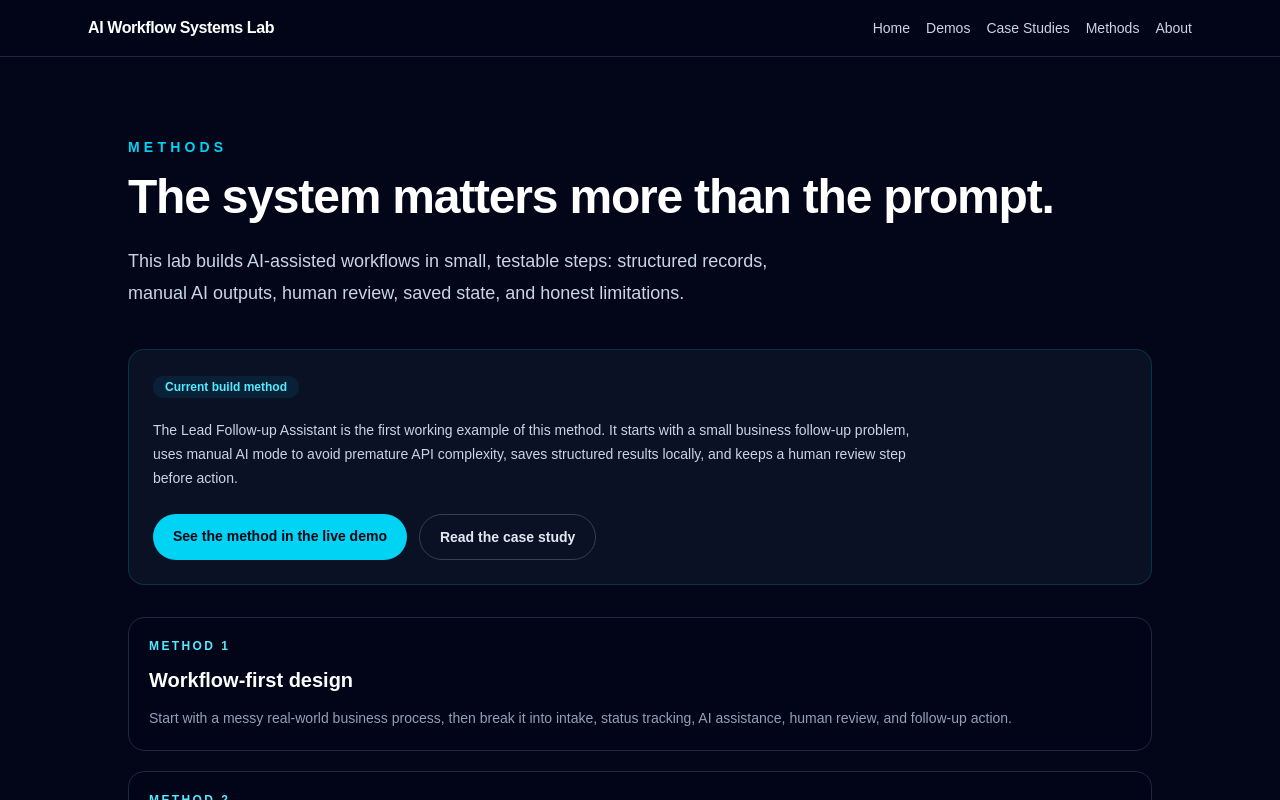
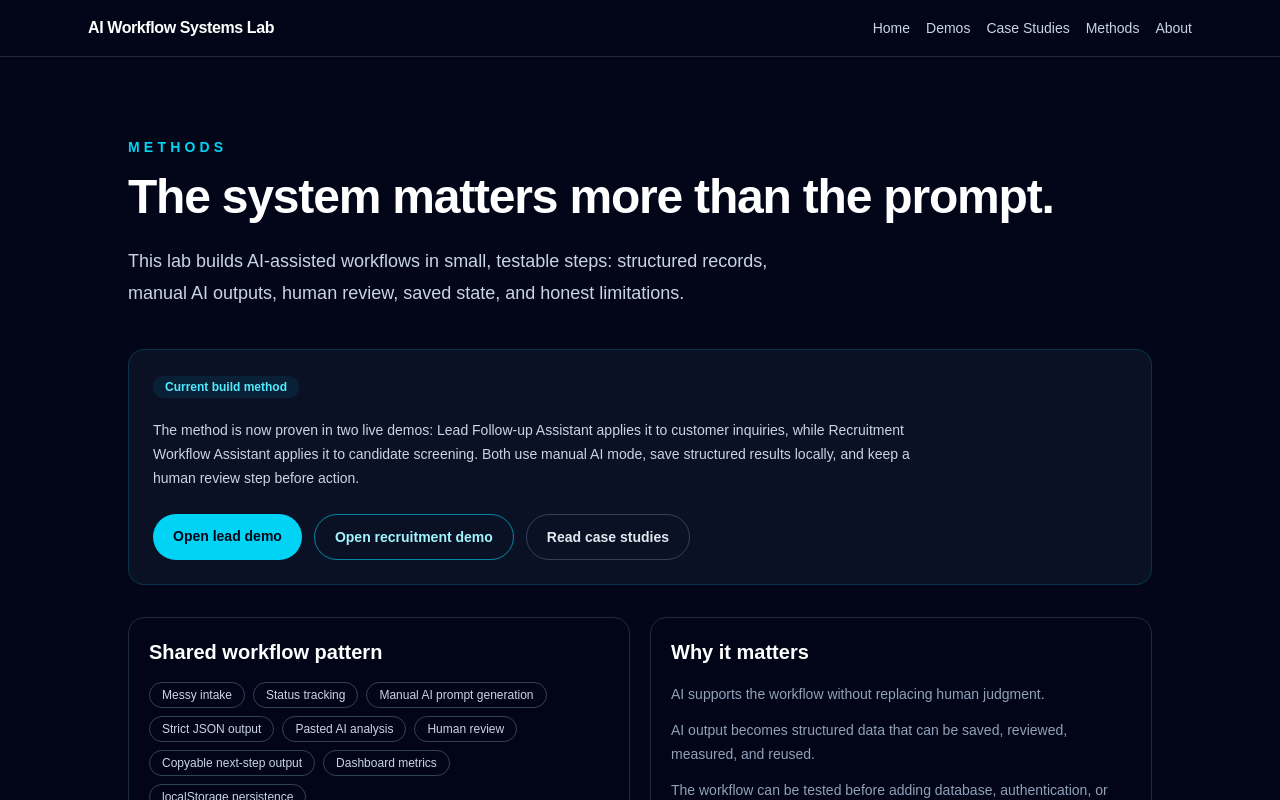
Before and after one commit to solitud3456/ai-workflow-systems-lab, a Next.js app: page /methods in a window 1280 px wide. Shown: the top 800 px of the page. Built offline with nearby package versions, Linux system fonts and the light colour scheme.

Commit message:
Update methods page with two-demo workflow

```diff
--- a/src/app/methods/page.tsx
+++ b/src/app/methods/page.tsx
@@ -15,7 +15,7 @@ const methods = [
   {
     title: "Human-in-the-loop review",
     description:
-      "Treat AI suggestions as drafts, not final truth. The Lead Follow-up Assistant tracks whether an analysis has been approved before using the suggested reply.",
+      "Treat AI suggestions as drafts, not final truth. Both live demos track whether saved analysis has been human-reviewed before a reply, interview question, or next step is used.",
   },
   {
     title: "Small persistent prototypes",
@@ -27,6 +27,24 @@ const methods = [
     description:
       "Every demo should explain the problem, workflow, current limitation, and next upgrades. The project is presented as an applied AI workflow systems lab, not a fake agency.",
   },
+];
+
+const sharedPattern = [
+  "Messy intake",
+  "Status tracking",
+  "Manual AI prompt generation",
+  "Strict JSON output",
+  "Pasted AI analysis",
+  "Human review",
+  "Copyable next-step output",
+  "Dashboard metrics",
+  "localStorage persistence",
+];
+
+const whyItMatters = [
+  "AI supports the workflow without replacing human judgment.",
+  "AI output becomes structured data that can be saved, reviewed, measured, and reused.",
+  "The workflow can be tested before adding database, authentication, or API complexity.",
 ];
 
 export default function MethodsPage() {
@@ -44,27 +62,63 @@ export default function MethodsPage() {
             Current build method
           </span>
           <p className="mt-5 max-w-3xl text-sm leading-6 text-slate-300">
-            The Lead Follow-up Assistant is the first working example of this
-            method. It starts with a small business follow-up problem, uses
-            manual AI mode to avoid premature API complexity, saves structured
-            results locally, and keeps a human review step before action.
+            The method is now proven in two live demos: Lead Follow-up Assistant
+            applies it to customer inquiries, while Recruitment Workflow
+            Assistant applies it to candidate screening. Both use manual AI
+            mode, save structured results locally, and keep a human review step
+            before action.
           </p>
 
-          <div className="mt-6 flex flex-col gap-3 sm:flex-row">
+          <div className="mt-6 flex flex-col gap-3 sm:flex-row sm:flex-wrap">
             <Link
               href="/demos/lead-follow-up"
               className="rounded-full bg-cyan-400 px-5 py-3 text-center text-sm font-semibold text-slate-950 transition hover:bg-cyan-300"
             >
-              See the method in the live demo
+              Open lead demo
+            </Link>
+            <Link
+              href="/demos/recruitment-assistant"
+              className="rounded-full border border-cyan-400/60 px-5 py-3 text-center text-sm font-semibold text-cyan-200 transition hover:border-cyan-300 hover:bg-cyan-500/10"
+            >
+              Open recruitment demo
             </Link>
             <Link
               href="/case-studies"
               className="rounded-full border border-slate-700 px-5 py-3 text-center text-sm font-semibold text-slate-200 transition hover:border-cyan-400 hover:text-cyan-300"
             >
-              Read the case study
+              Read case studies
             </Link>
           </div>
         </section>
+
+        <div className="mt-8 grid gap-5 lg:grid-cols-2">
+          <section className="rounded-2xl border border-slate-800 bg-slate-950/60 p-5">
+            <h2 className="text-xl font-semibold text-white">
+              Shared workflow pattern
+            </h2>
+            <div className="mt-4 flex flex-wrap gap-2">
+              {sharedPattern.map((step) => (
+                <span
+                  key={step}
+                  className="rounded-full border border-slate-700 px-3 py-1 text-xs font-medium text-slate-300"
+                >
+                  {step}
+                </span>
+              ))}
+            </div>
+          </section>
+
+          <section className="rounded-2xl border border-slate-800 bg-slate-950/60 p-5">
+            <h2 className="text-xl font-semibold text-white">Why it matters</h2>
+            <ul className="mt-4 space-y-3">
+              {whyItMatters.map((point) => (
+                <li key={point} className="text-sm leading-6 text-slate-400">
+                  {point}
+                </li>
+              ))}
+            </ul>
+          </section>
+        </div>
 
         <div className="mt-8 grid gap-5">
           {methods.map((method, index) => (
```
